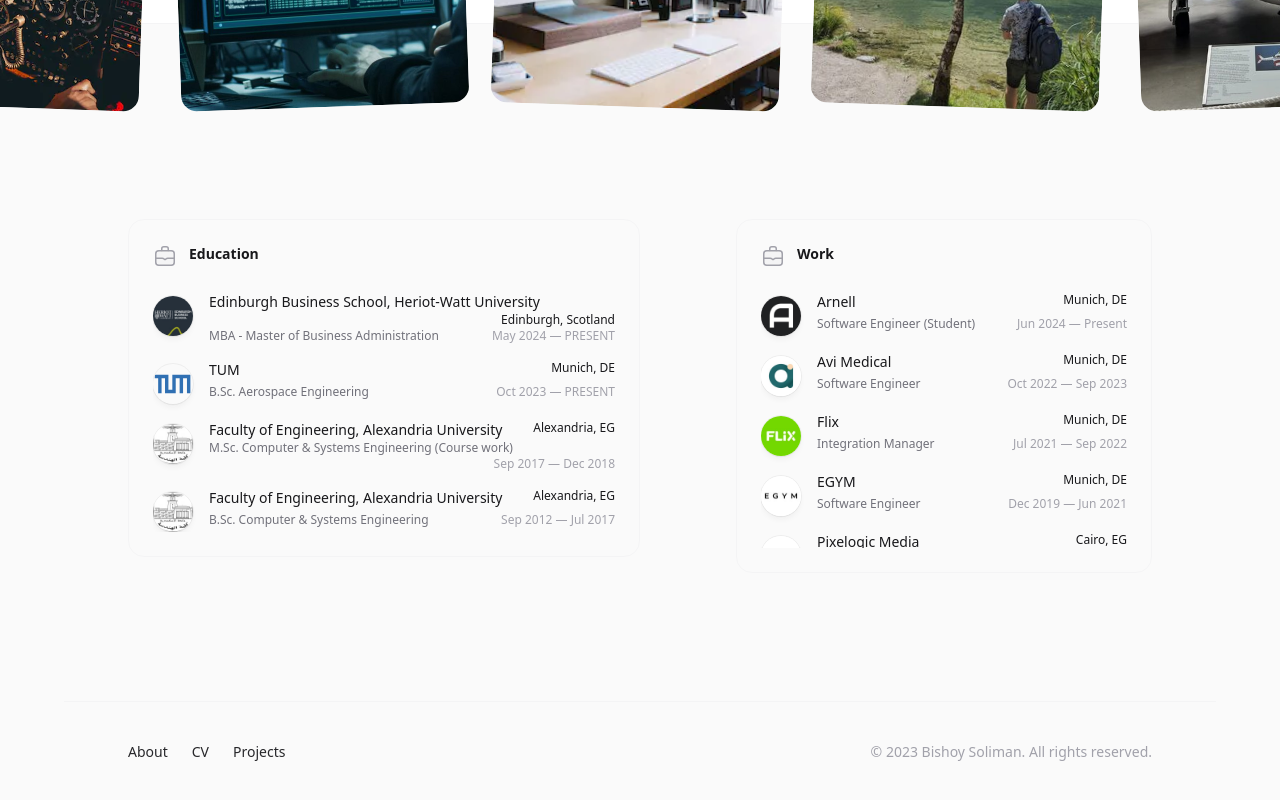
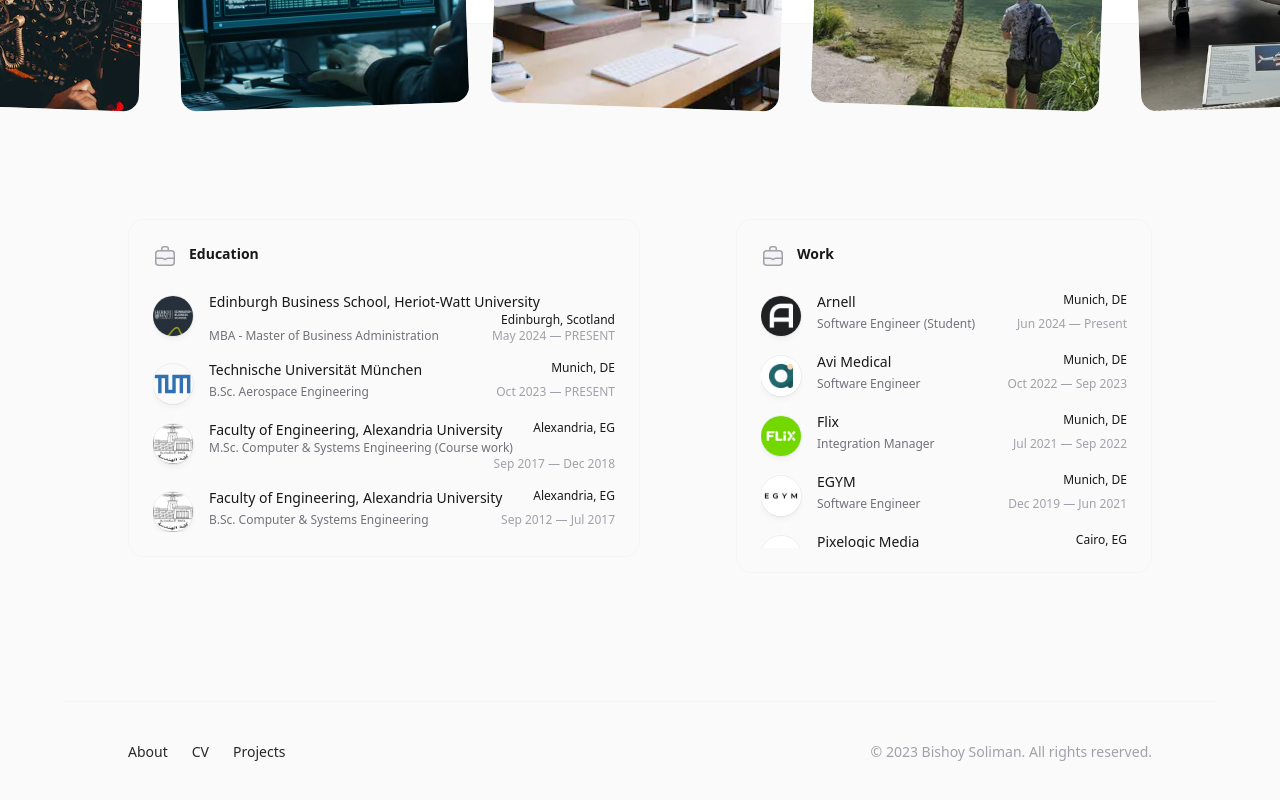
Before and after one commit to bishoy-ensoliman/bishoy-personal, a Next.js app: page / in a window 1280 px wide. Shown: the part 777-1577 px from the top of the page. Built offline with nearby package versions, Linux system fonts and the light colour scheme.

Commit message:
add full name of TUM

```diff
--- a/src/components/education/Education.tsx
+++ b/src/components/education/Education.tsx
@@ -13,7 +13,7 @@ const education: Skill[] = [{
     imageSrc: edinburgh,
     city: 'Edinburgh, Scotland'
 }, {
-    placeName: 'TUM',
+    placeName: 'Technische Universität München',
     detail: 'B.Sc. Aerospace Engineering',
     from: 'Oct 2023',
     to: 'PRESENT',
```
